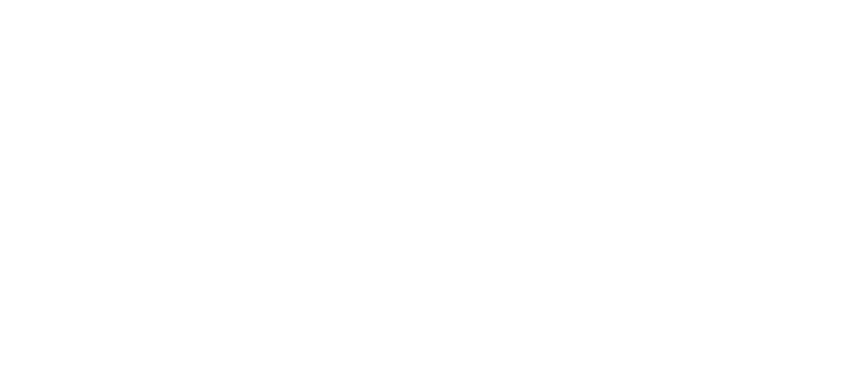
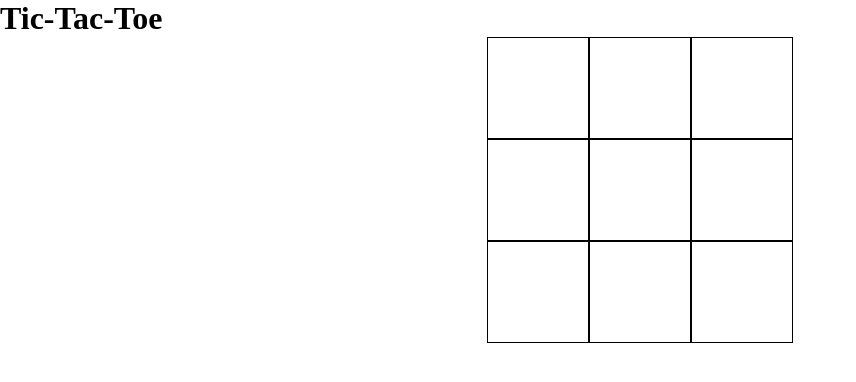
Before and after one commit to xinweny/tic-tac-toe, a plain HTML site: page index.html in a window 1280 px wide. Shown: the whole page, without its empty margins (0-856 px from the left). Drawn offline with Linux system fonts and the light colour scheme.

Commit message:
Add tic-tac-toe basic HTML grid

```diff
--- a/index.html
+++ b/index.html
@@ -8,6 +8,27 @@
     <script src="./main.js" render></script>
   </head>
   <body>
+    <div class="header">
+      <h1>Tic-Tac-Toe</h1>
+    </div>
+    <div class="content">
+      <div class="game-controller">
 
+      </div>
+      <div class="game-grid">
+        <div class="cell" data-index="0"></div>
+        <div class="cell" data-index="1"></div>
+        <div class="cell" data-index="2"></div>
+        <div class="cell" data-index="3"></div>
+        <div class="cell" data-index="4"></div>
+        <div class="cell" data-index="5"></div>
+        <div class="cell" data-index="6"></div>
+        <div class="cell" data-index="7"></div>
+        <div class="cell" data-index="8"></div>
+      </div>
+    </div>
+    <div class="footer">
+
+    </div>
   </body>
 </html>
--- a/style.css
+++ b/style.css
@@ -0,0 +1,17 @@
+* {
+  margin: 0;
+  padding: 0;
+}
+
+.game-grid {
+  display: grid;
+  grid-template-columns: repeat(3, auto);
+  grid-template-rows: repeat(3, auto);
+  place-content: center;
+}
+
+.cell {
+  width: 100px;
+  height: 100px;
+  border: 0.5px solid black;
+}
```
